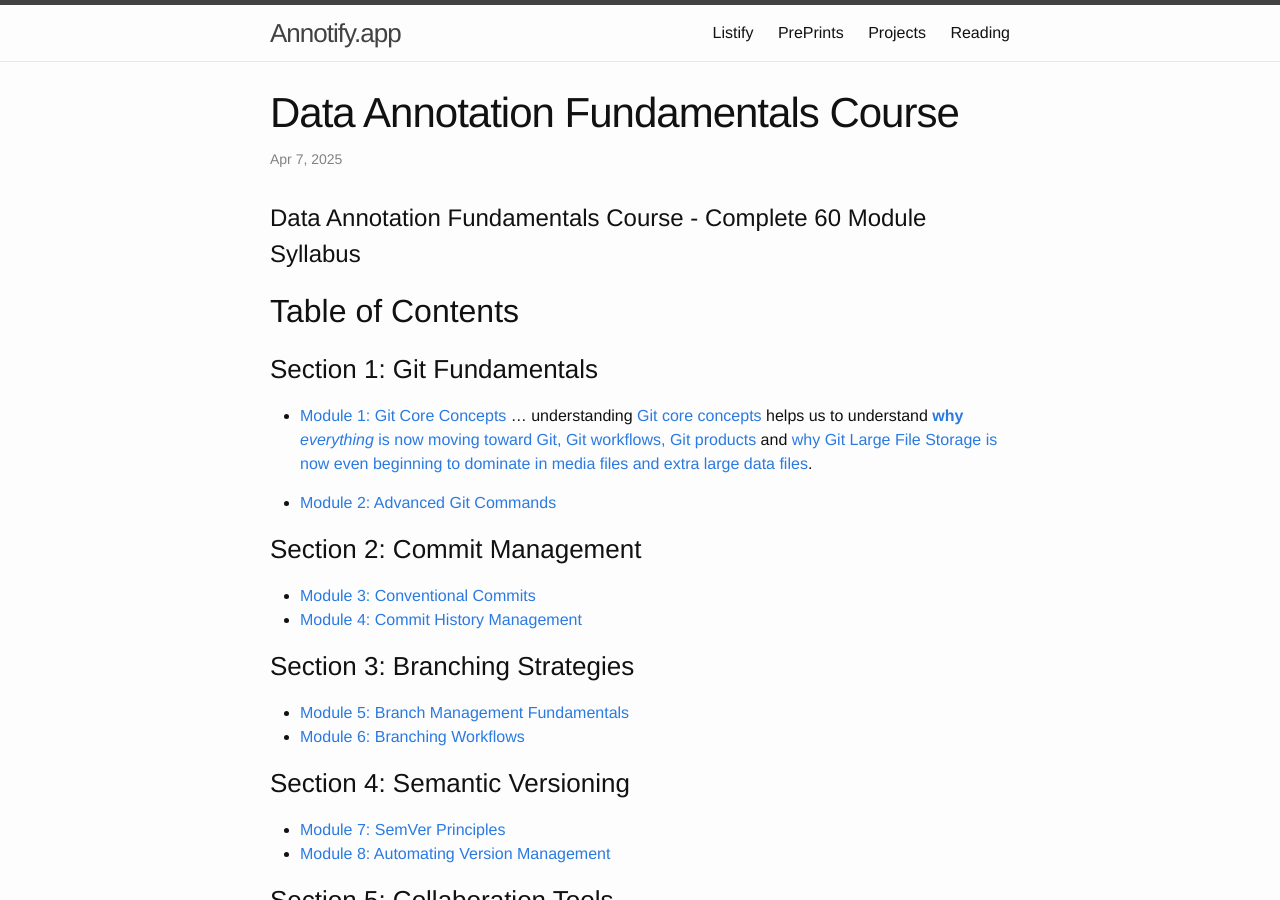
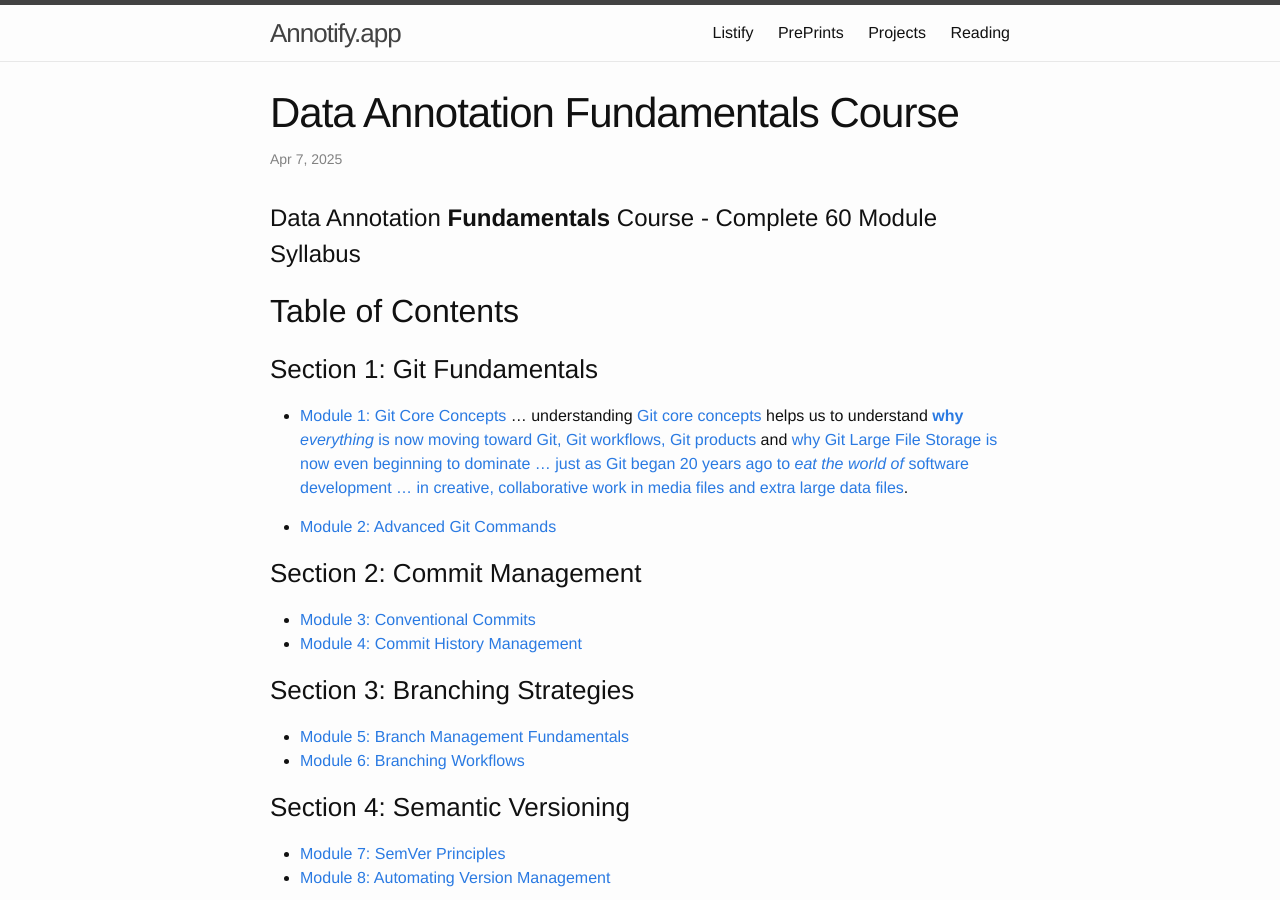
Before and after one commit to annotifyapp/annotifyapp.github.io, a Jekyll site: the page built from _posts/2025-04-07-Data-Annotation-Fundamentals-Course.MD, in a window 1280 px wide and 900 px high. Built offline with Jekyll 4.4.1, drawn with Linux system fonts in a browser that asks for light colours.

Commit message:
eat the world

```diff
--- a/_posts/2025-04-07-Data-Annotation-Fundamentals-Course.MD
+++ b/_posts/2025-04-07-Data-Annotation-Fundamentals-Course.MD
@@ -4,13 +4,13 @@ title:  "Data Annotation Fundamentals Course"
 date:   2025-04-07 4:30:00
 categories: Training
 ---
-# Data Annotation Fundamentals Course - Complete 60 Module Syllabus
+# Data Annotation **Fundamentals** Course - Complete 60 Module Syllabus
 
 ## Table of Contents
 
 ### Section 1: Git Fundamentals
 
-- [Module 1: Git Core Concepts](#module-1-git-core-concepts) ... understanding [Git core concepts](https://git-scm.com/book/en/v2) helps us to understand [**why** *everything* is now moving toward Git, Git workflows, Git products](https://x.com/i/grok/share/SRC94uRgp7ruJXjr9YwWeR9G2) and [why Git Large File Storage is now even beginning to dominate in media files and extra large data files](https://x.com/i/grok/share/40t5nhhbQUPcuMitlu6VJHw67).
+- [Module 1: Git Core Concepts](#module-1-git-core-concepts) ... understanding [Git core concepts](https://git-scm.com/book/en/v2) helps us to understand [**why** *everything* is now moving toward Git, Git workflows, Git products](https://x.com/i/grok/share/SRC94uRgp7ruJXjr9YwWeR9G2) and [why Git Large File Storage is now even beginning to dominate ... just as Git began 20 years ago to *eat the world of* software development ... in creative, collaborative work in media files and extra large data files](https://x.com/i/grok/share/40t5nhhbQUPcuMitlu6VJHw67).
 
 - [Module 2: Advanced Git Commands](#module-2-advanced-git-commands)
 
```
